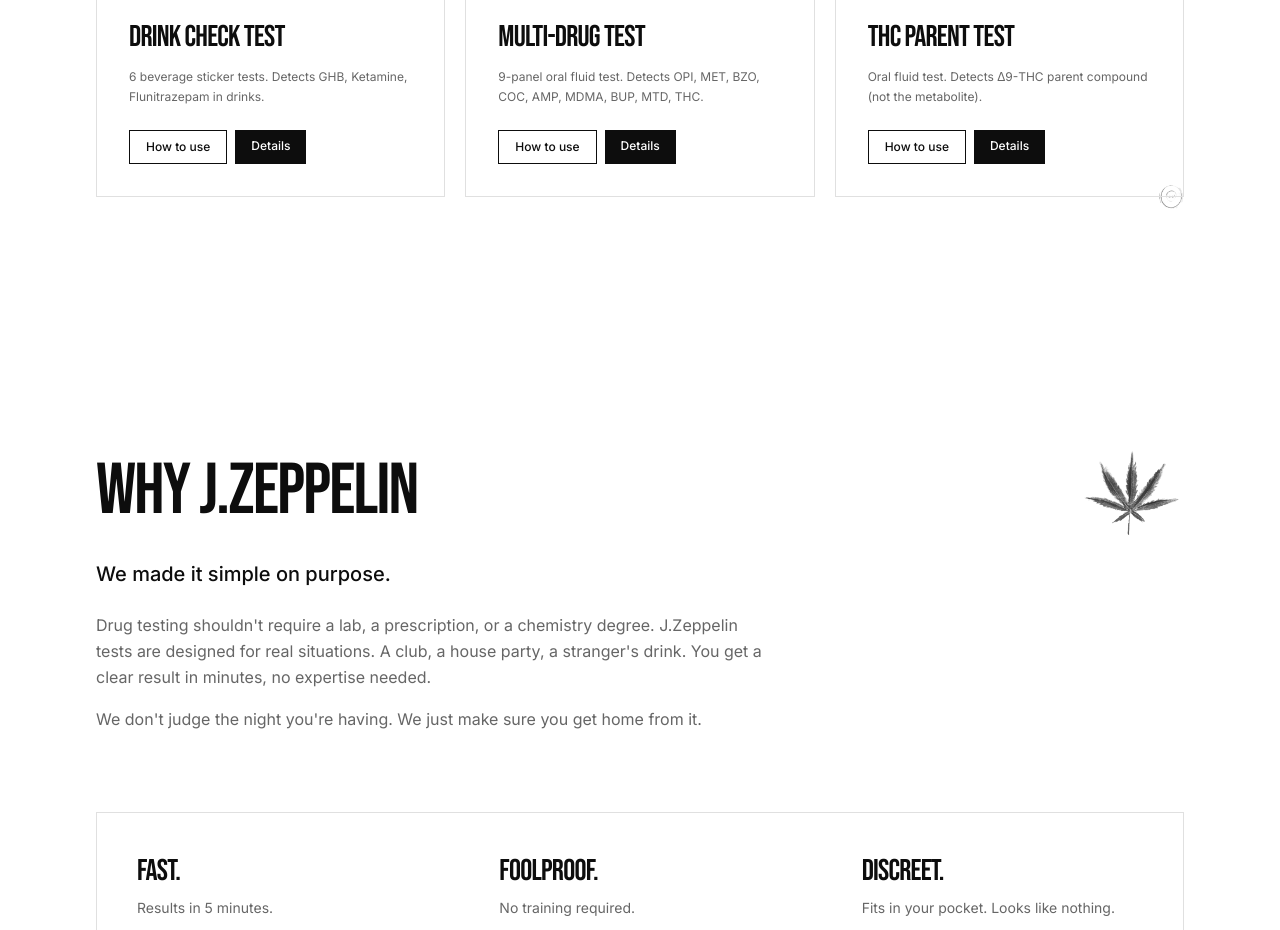
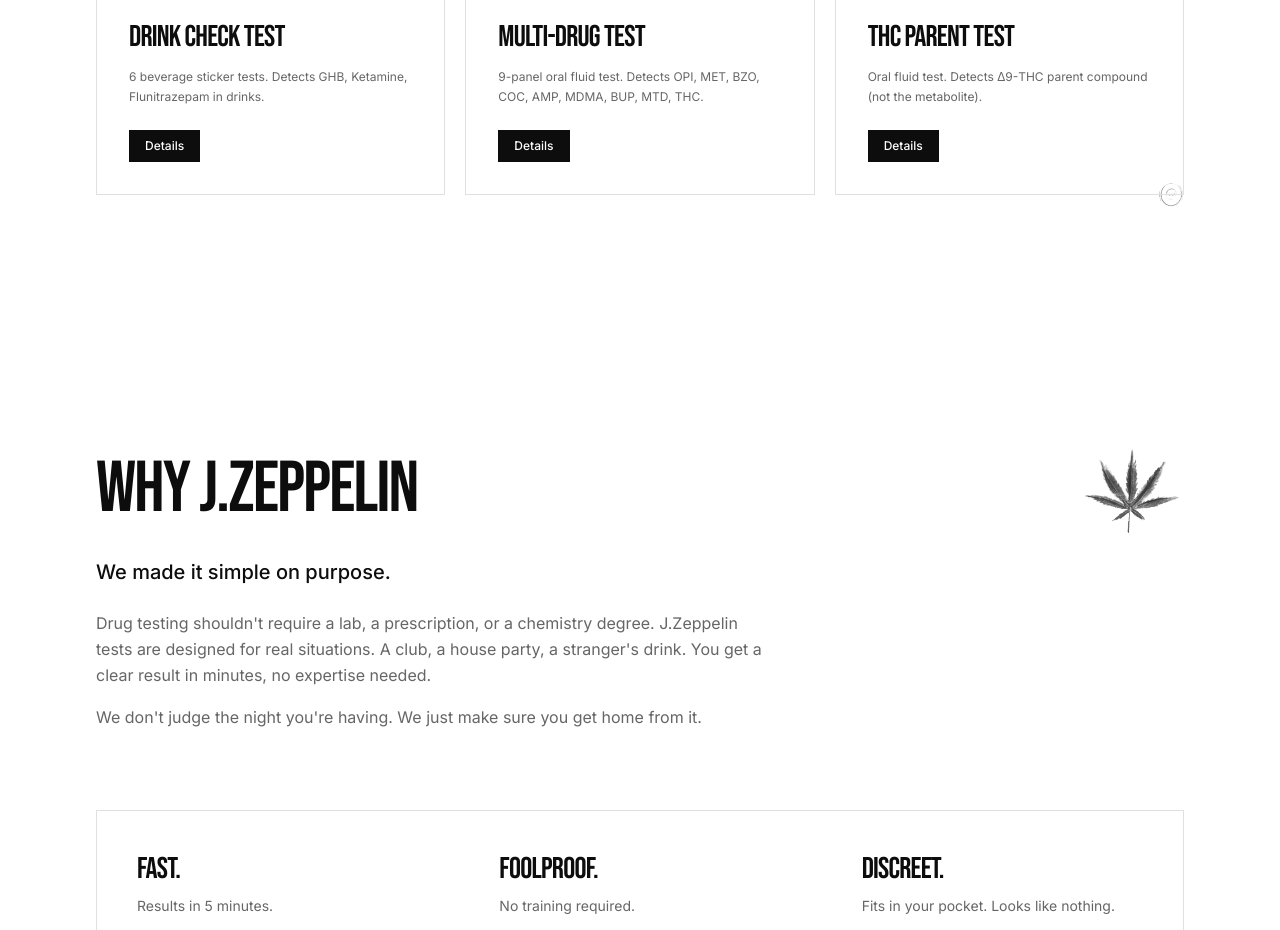
Before and after one commit to ponomarevbusinessonly-max/jzeppelin, a Next.js app: page / in a window 1280 px wide. Shown: the part 1340-2270 px from the top of the page. Built offline with nearby package versions, Linux system fonts and the light colour scheme; no server answers.

Commit message:
ui(products): keep only Details button on product cards
Both buttons led to the same page. Removing 'How to use' also fixes
uneven button widths between EN and UK locales (longer UK label wrapped).

```diff
--- a/components/sections/Products.jsx
+++ b/components/sections/Products.jsx
@@ -111,9 +111,6 @@ export default function Products() {
                 {product.description}
               </p>
               <div className="flex gap-2 relative z-10">
-                <Link href={product.href} className="px-4 py-2 border border-foreground text-foreground font-body text-xs font-medium hover:bg-foreground hover:text-background transition-colors">
-                  {dict.products.howToUse}
-                </Link>
                 <Link href={product.href} className="px-4 py-2 bg-foreground text-background font-body text-xs font-medium hover:bg-foreground/85 transition-colors">
                   {dict.products.details}
                 </Link>
```
